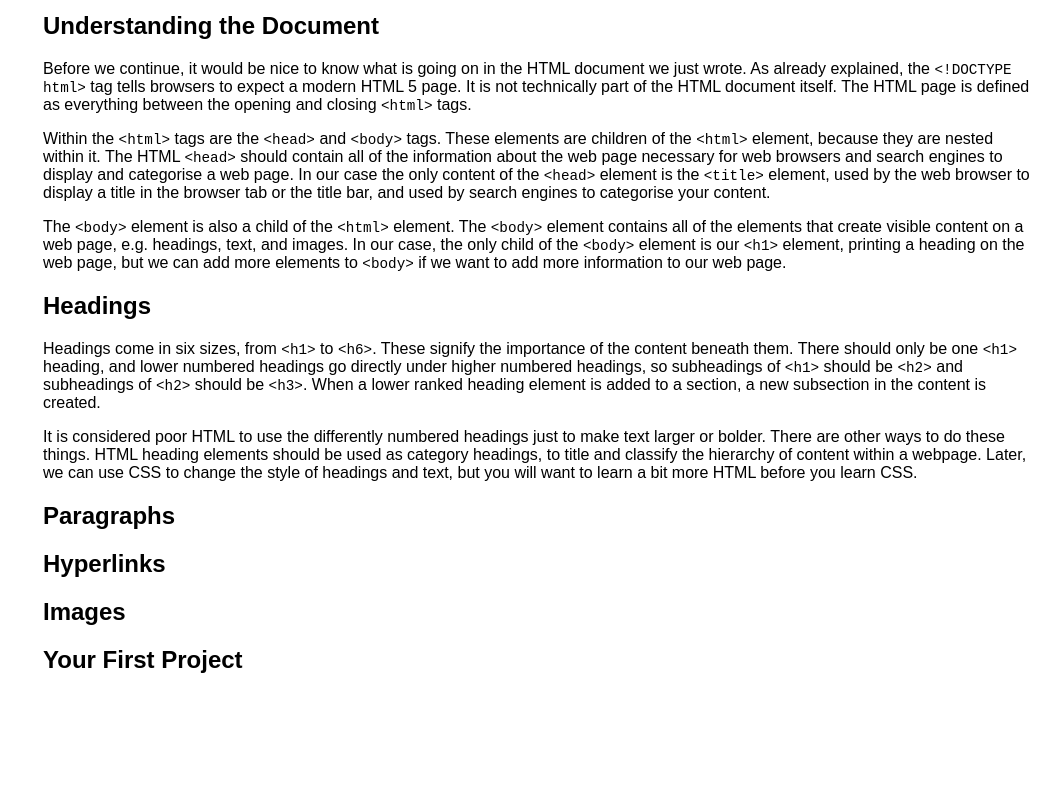
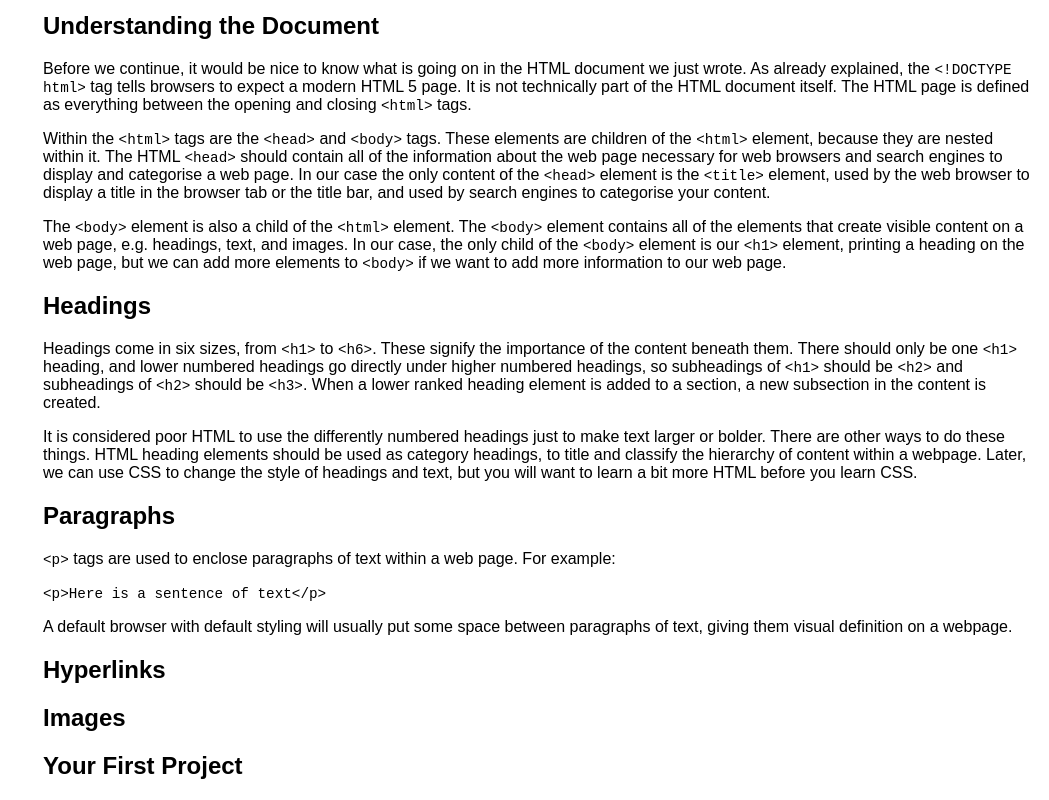
Before and after one commit to BrendanGasparin/html-tutorial, a plain HTML site: page index.html in a window 1280 px wide. Shown: the part 1345-2145 px from the top of the page, without its empty margins (231-1280 px from the left). Before the commit the page ends 2039 px from the top, so only its background shows below. Drawn offline with Linux system fonts and the light colour scheme.

Commit message:
Add content to Paragraphs section

```diff
--- a/index.html
+++ b/index.html
@@ -96,6 +96,9 @@
         <header>
           <h2>Paragraphs</h2>
         </header>
+        <p><code>&lt;p&gt;</code> tags are used to enclose paragraphs of text within a web page. For example:</p>
+        <code>&lt;p&gt;Here is a sentence of text&lt;/p&gt;</code>
+        <p>A default browser with default styling will usually put some space between paragraphs of text, giving them visual definition on a webpage.</p>
       </section>
       <section class="main-section" id="Hyperlinks">
         <header>
```
